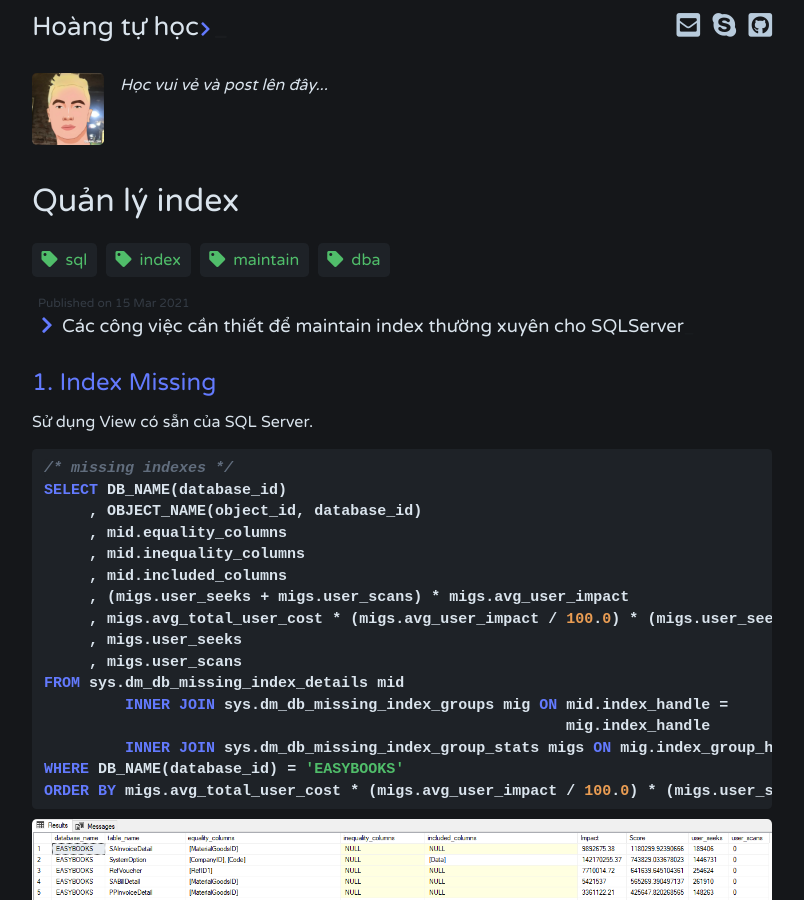
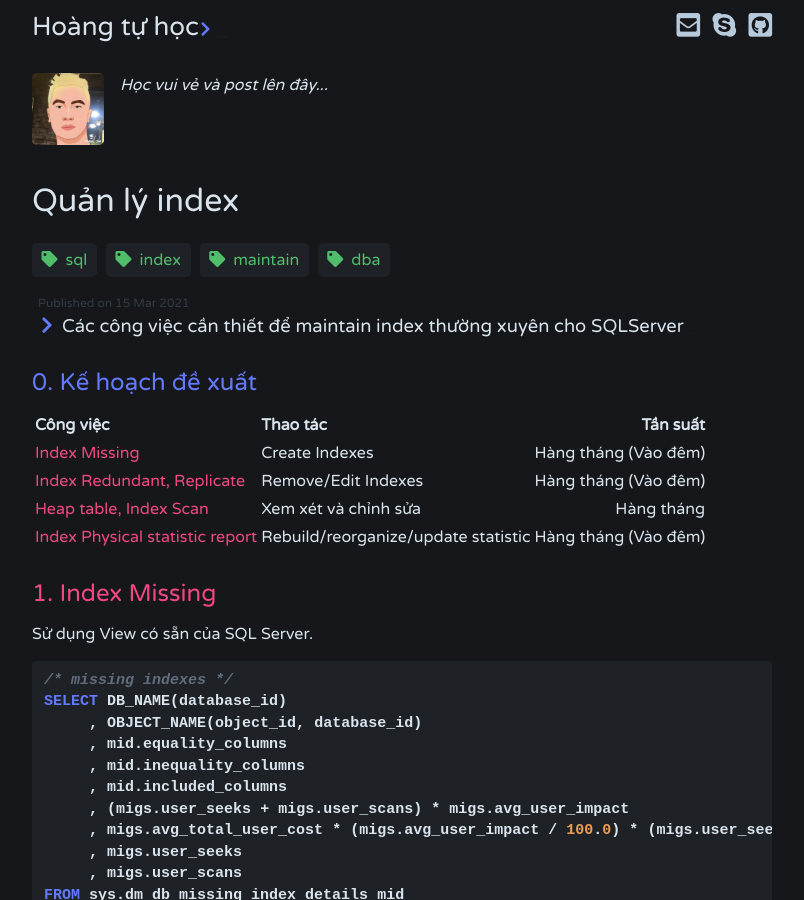
Before and after one commit to chenhuang511/chenhuang511.github.io, a Jekyll site: the page built from _posts/2021-03-15-sqlperf-2-index-maintain.md, in a window 1280 px wide and 900 px high. Shown: the whole window, without its empty margins (238-1042 px from the left). Built offline with Jekyll 4.4.1, drawn with Linux system fonts in a browser that asks for light colours; comment, search, counter and statistics services are not loaded; some of the changed text lies outside the part shown.

Commit message:
add recommendations for maintain plan

````diff
--- a/_posts/2021-03-15-sqlperf-2-index-maintain.md
+++ b/_posts/2021-03-15-sqlperf-2-index-maintain.md
@@ -5,7 +5,16 @@ description: "Các công việc cần thiết để maintain index thường xuy
 tags: sql index maintain dba
 ---
 
-## 1. Index Missing
+## 0. Kế hoạch đề xuất
+
+| Công việc          | Thao tác        | Tần suất  |
+| ------------- |:-------------| -----:|
+| [Index Missing](#head1)      | Create Indexes | Hàng tháng (Vào đêm) |
+| [Index Redundant, Replicate](#head2)     | Remove/Edit Indexes      |   Hàng tháng (Vào đêm) |
+| [Heap table, Index Scan](#head3) | Xem xét và chỉnh sửa      |    Hàng tháng |
+| [Index Physical statistic report](#head4) | Rebuild/reorganize/update statistic      |    Hàng tháng (Vào đêm) |
+
+## <a name="head1"> 1. Index Missing</a>
 
 Sử dụng View có sẵn của SQL Server.
 
@@ -62,7 +71,7 @@ CREATE NONCLUSTERED INDEX idx_generalledger_companyid_posteddate_typeledger
 
 > Cuối cùng là không phải recommend nào trong missing_index cũng là hợp lý với DB, cần phải phân tích kỹ lợi/hại trước khi áp dụng các recommend này.
 
-## 2. Redundant, Overlapping & Duplicate Index
+## <a name="head2"> 2. Redundant, Overlapping & Duplicate Index </a>
 
 Cũng sử dụng các View (DMV) có sẵn của SQLServer, lấy ra các Index dư thừa, không cần thiết.
 * Đầu tiên, Duplicate Index là trường hợp các index được tạo trong DB giống hệt nhau về các trường (bao gồm cả INCLUDE)
@@ -233,7 +242,7 @@ Cũng không cần phải giải thích từng trường trong bảng kết qu
 
 > Cũng như trường hợp missingIndex, ta cần xem xét kỹ các thống kê hay recommend ở đây có thích hợp với DB đang sử dụng hay không.
 
-## 3. Index Usage
+## <a name="head3"> 3. Index Usage </a>
 
 Một công việc maintain cần thiết cho các index trong DB đó là thống kê tình trạng sử dụng của tất cả index. Cùng với đó để xem xét các trường hợp có thể action để tối ưu hiệu năng của hệ thống.
 
@@ -332,7 +341,7 @@ Việc khử IndexScan là một câu chuyện dài và có thể bàn đến tr
  * Index chưa phải là **Covering Index**: thiếu ```INCLUDE``` các trường cần SELECT.
  * Sử dụng các FUNCTION ở điều kiện ```WHERE``` hay sử dụng các View lồng nhau.
 
- ## 4. Index Physical Statistic Report
+ ## <a name="head4"> 4. Index Physical Statistic Report </a>
 
  Bộ built-in báo cáo của SQL Server cho ta check tình hình lưu trữ của các Index của từng DB.
 
````
